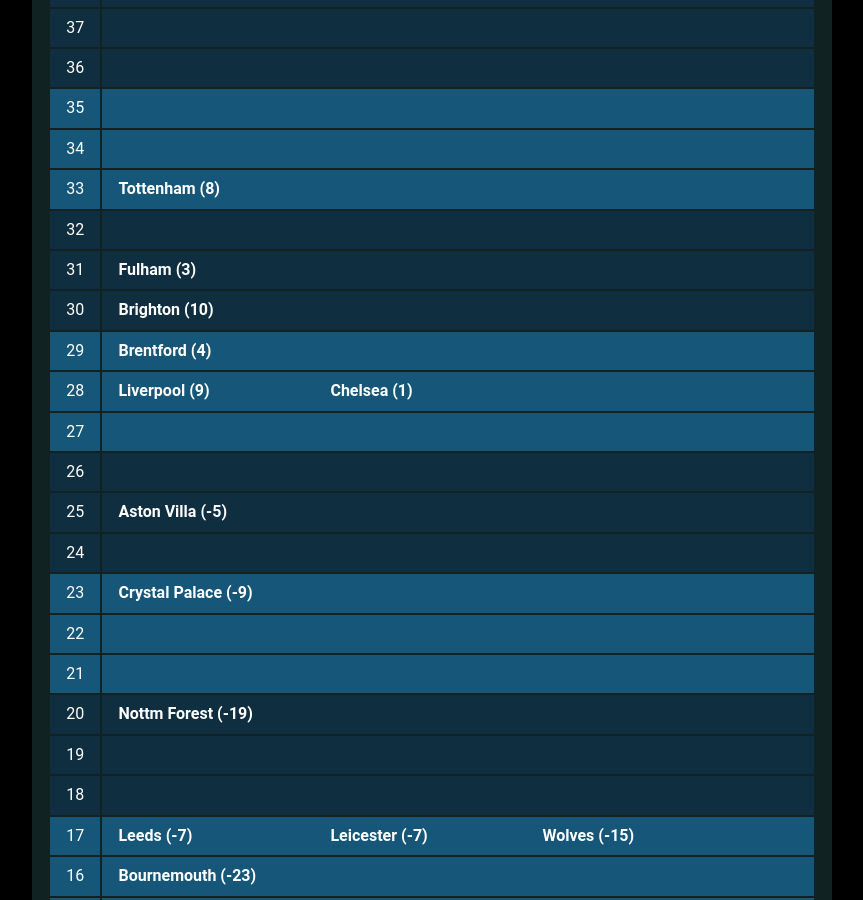
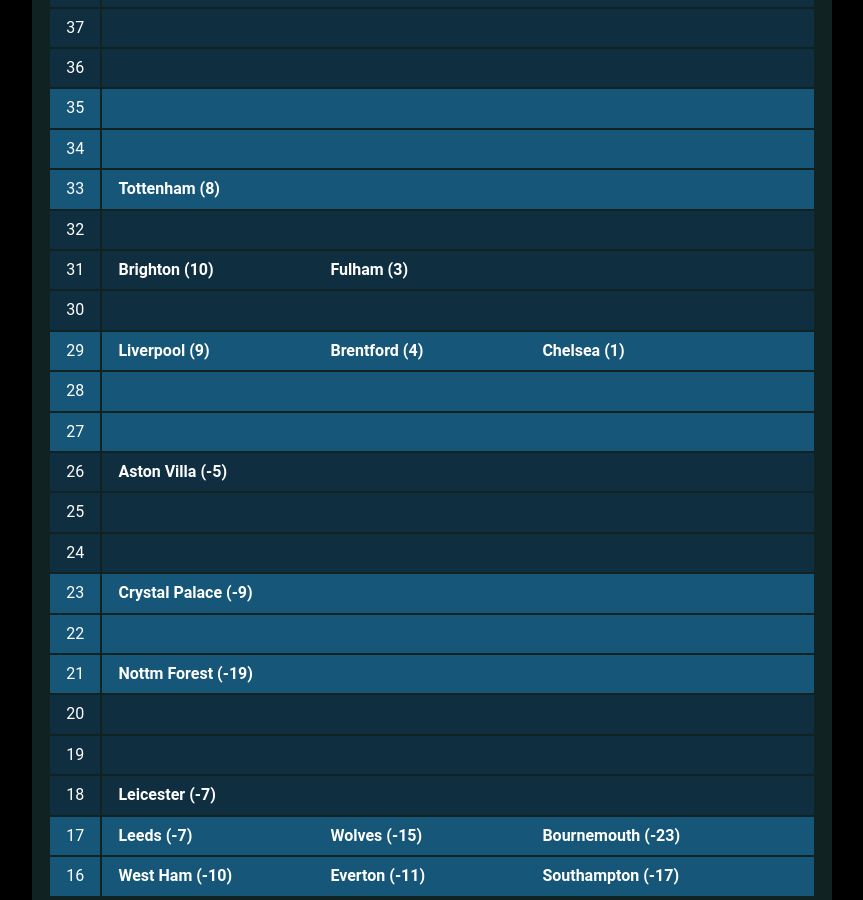
Before and after one commit to muru/muru.github.io, a Jekyll site: the page built from resources.md, in a window 1280 px wide and 900 px high, scrolled down 1881 px. Shown: the whole window, without its empty margins (208-1071 px from the left). Built offline with Jekyll 4.4.1, drawn with Linux system fonts in a browser that asks for light colours; some web fonts are replaced; some of the changed text lies outside the part shown.

Commit message:
updated cann-table: Sun 22 Jan 00:04:07 JST 2023

```diff
--- a/cann-table.html
+++ b/cann-table.html
@@ -88,26 +88,26 @@
 	<tr class="cann-row-2">
 		<td class="cann-point"> 31 </td>
 		<td class="cann-clubs">
+			<span class="club-name"> Brighton (10) </span>
 			<span class="club-name"> Fulham (3) </span>
 		</td>
  	</tr>
 	<tr class="cann-row-2">
 		<td class="cann-point"> 30 </td>
 		<td class="cann-clubs">
-			<span class="club-name"> Brighton (10) </span>
 		</td>
  	</tr>
 	<tr class="cann-row-1">
 		<td class="cann-point"> 29 </td>
 		<td class="cann-clubs">
+			<span class="club-name"> Liverpool (9) </span>
 			<span class="club-name"> Brentford (4) </span>
+			<span class="club-name"> Chelsea (1) </span>
 		</td>
  	</tr>
 	<tr class="cann-row-1">
 		<td class="cann-point"> 28 </td>
 		<td class="cann-clubs">
-			<span class="club-name"> Liverpool (9) </span>
-			<span class="club-name"> Chelsea (1) </span>
 		</td>
  	</tr>
 	<tr class="cann-row-1">
@@ -118,12 +118,12 @@
 	<tr class="cann-row-2">
 		<td class="cann-point"> 26 </td>
 		<td class="cann-clubs">
+			<span class="club-name"> Aston Villa (-5) </span>
 		</td>
  	</tr>
 	<tr class="cann-row-2">
 		<td class="cann-point"> 25 </td>
 		<td class="cann-clubs">
-			<span class="club-name"> Aston Villa (-5) </span>
 		</td>
  	</tr>
 	<tr class="cann-row-2">
@@ -145,12 +145,12 @@
 	<tr class="cann-row-1">
 		<td class="cann-point"> 21 </td>
 		<td class="cann-clubs">
+			<span class="club-name"> Nottm Forest (-19) </span>
 		</td>
  	</tr>
 	<tr class="cann-row-2">
 		<td class="cann-point"> 20 </td>
 		<td class="cann-clubs">
-			<span class="club-name"> Nottm Forest (-19) </span>
 		</td>
  	</tr>
 	<tr class="cann-row-2">
@@ -161,24 +161,19 @@
 	<tr class="cann-row-2">
 		<td class="cann-point"> 18 </td>
 		<td class="cann-clubs">
+			<span class="club-name"> Leicester (-7) </span>
 		</td>
  	</tr>
 	<tr class="cann-row-1">
 		<td class="cann-point"> 17 </td>
 		<td class="cann-clubs">
 			<span class="club-name"> Leeds (-7) </span>
-			<span class="club-name"> Leicester (-7) </span>
 			<span class="club-name"> Wolves (-15) </span>
+			<span class="club-name"> Bournemouth (-23) </span>
 		</td>
  	</tr>
 	<tr class="cann-row-1">
 		<td class="cann-point"> 16 </td>
-		<td class="cann-clubs">
-			<span class="club-name"> Bournemouth (-23) </span>
-		</td>
- 	</tr>
-	<tr class="cann-row-1">
-		<td class="cann-point"> 15 </td>
 		<td class="cann-clubs">
 			<span class="club-name"> West Ham (-10) </span>
 			<span class="club-name"> Everton (-11) </span>
```
Also changed, not shown: other parts of cann-table.html (+1 -1 lines).
